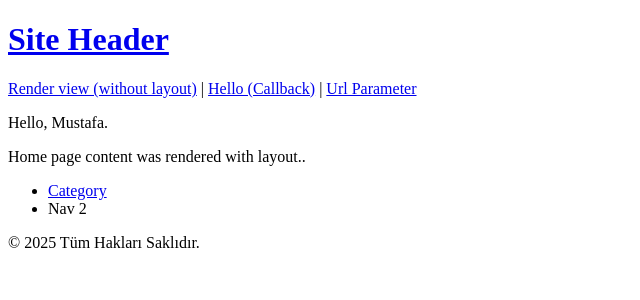
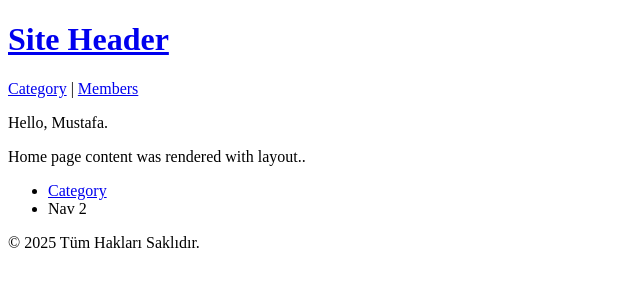
Before and after one commit to m-bilgi/PHPMVC, a PHP site: page / in a window 1280 px wide. Shown: the top 300 px of the page, without its empty margins (0-640 px from the left). Run offline with PHP 8.4, Linux system fonts and the light colour scheme.

Commit message:
Update header.php

```diff
--- a/app/Views/partials/header.php
+++ b/app/Views/partials/header.php
@@ -1,6 +1,5 @@
 <h1><a href="/">Site Header</a></h1>
 <nav>
-    <a href="/render">Render view (without layout)</a> |
-    <a href="/hello">Hello (Callback)</a> |
-    <a href="/user/1">Url Parameter</a>
+    <a href="/categories">Category</a> |
+    <a href="/members">Members</a>
 </nav>
```
